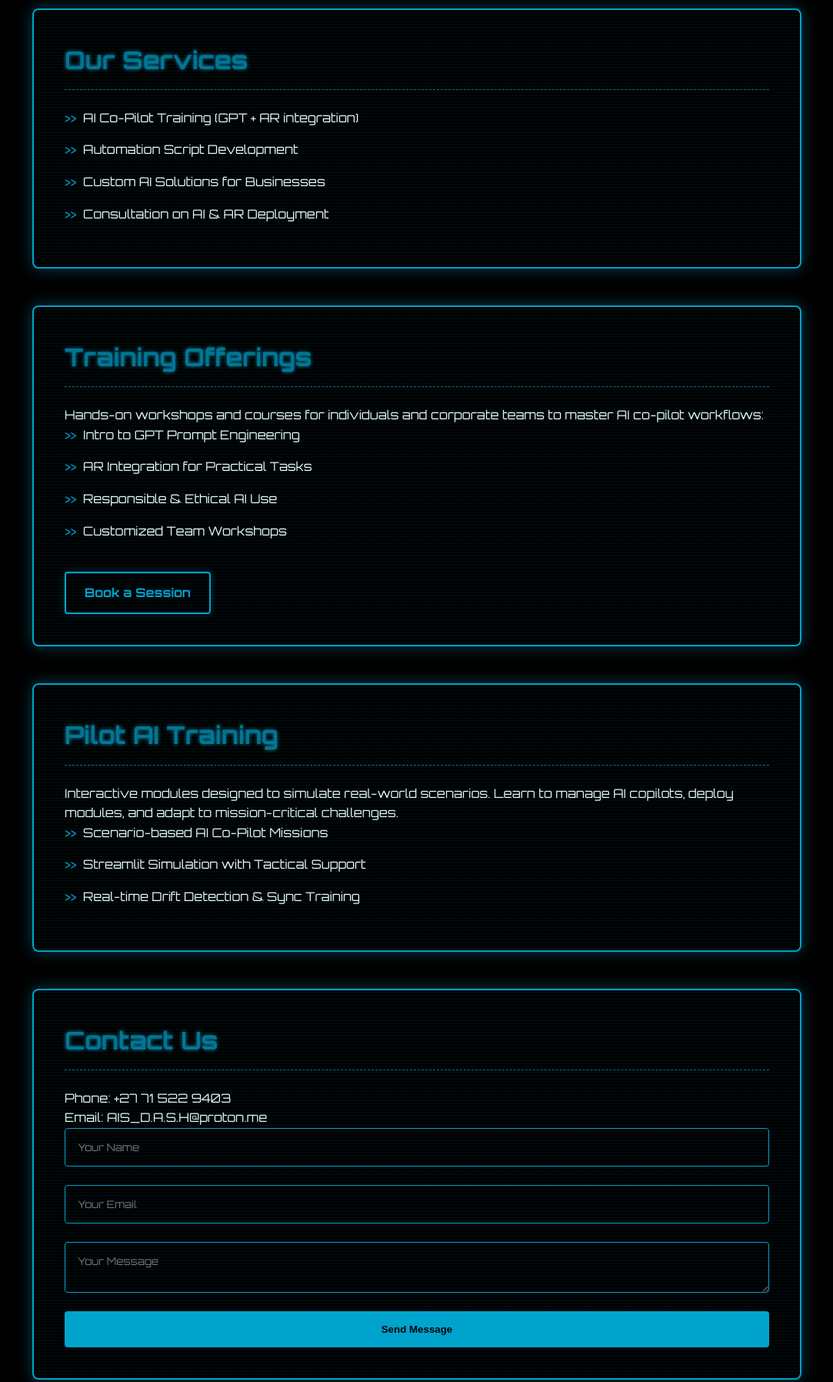
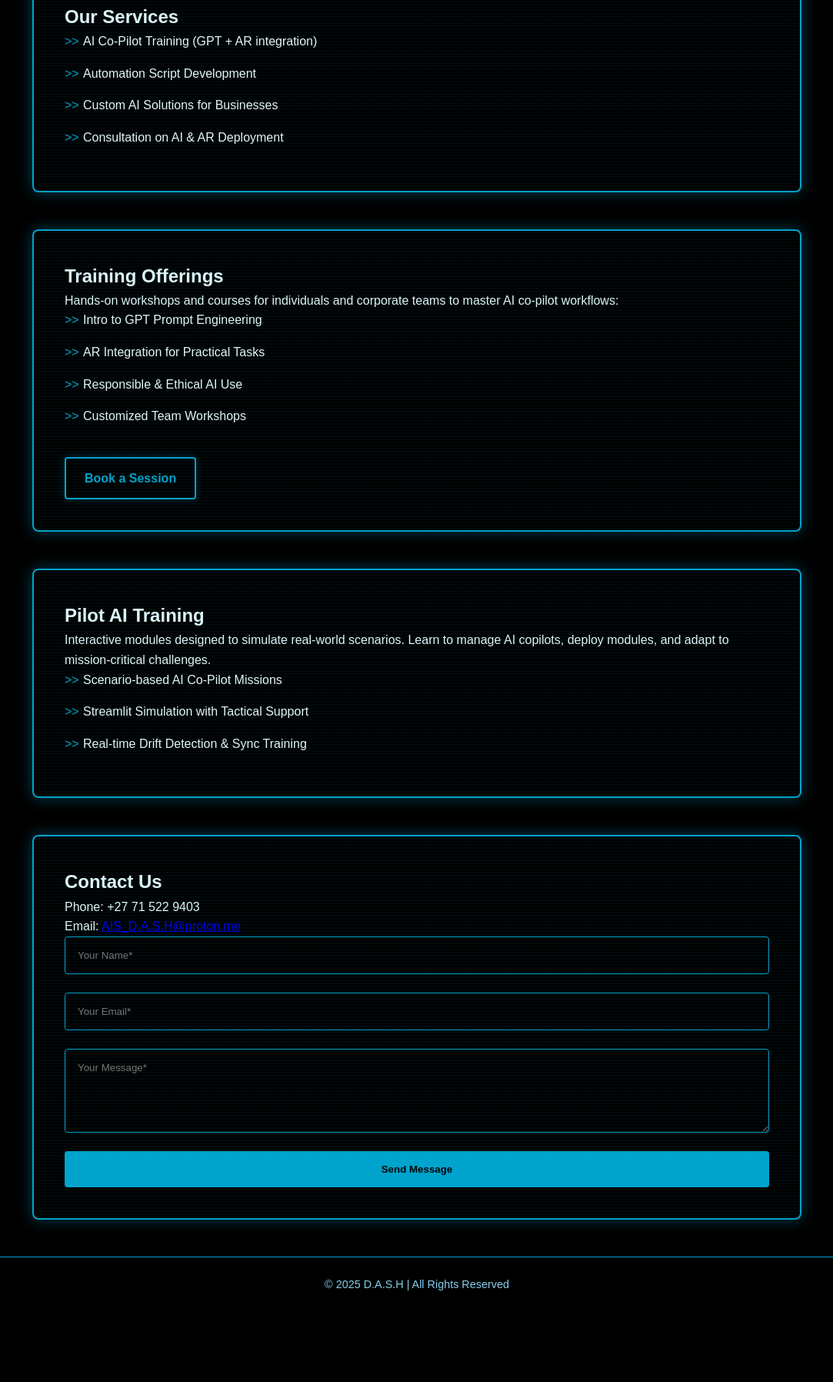
Before and after one commit to AIS-Actual/D.A.S.H_WebSite, a plain HTML site: page index.html in a window 1280 px wide. Shown: the part 1001-2797 px from the top of the page at 77% size, without its empty margins (98-1181 px from the left). After the commit the page ends 2706 px from the top, so only its background shows below. Drawn offline with Linux system fonts and the light colour scheme.

Commit message:
Update index.html

```diff
--- a/index.html
+++ b/index.html
@@ -4,20 +4,23 @@
   <meta charset="UTF-8">
   <meta name="viewport" content="width=device-width, initial-scale=1.0">
   <title>D.A.S.H - Dedicated Autonomous Support Hub</title>
-  <link href="https://fonts.googleapis.com/css2?family=Orbitron:wght@400;700&display=swap" rel="stylesheet">
   <link rel="stylesheet" href="css/style.css">
 </head>
 <body>
+
+  <!-- Starfield -->
   <div class="starfield"></div>
 
-  <header id="home">
-    <img src="../img/logo.jpg" alt="D.A.S.H Logo" class="logo">
+  <!-- Header / Hero -->
+  <header>
+    <img src="img/logo.jpg" alt="D.A.S.H Logo" class="logo">
     <h1>D.A.S.H</h1>
     <p>Dedicated Autonomous Support Hub</p>
     <p>AI Training, Automation, and AR Co-Pilot Services</p>
-    <a href="#contact" class="btn-primary">Get Started</a>
+    <a href="#training" class="btn-primary">Get Started</a>
   </header>
 
+  <!-- Navigation -->
   <nav>
     <a href="#about">About</a>
     <a href="#services">Services</a>
@@ -26,13 +29,15 @@
     <a href="#contact">Contact</a>
   </nav>
 
+  <!-- About Section -->
   <section id="about" class="hud-panel">
-    <h2 class="terminal-header">About D.A.S.H</h2>
+    <h2>About D.A.S.H</h2>
     <p>D.A.S.H provides AI-driven training, automation solutions, and AR co-pilot services. Our mission is to empower businesses and individuals to leverage AI responsibly and effectively.</p>
   </section>
 
+  <!-- Services Section -->
   <section id="services" class="hud-panel">
-    <h2 class="terminal-header">Our Services</h2>
+    <h2>Our Services</h2>
     <ul>
       <li>AI Co-Pilot Training (GPT + AR integration)</li>
       <li>Automation Script Development</li>
@@ -41,8 +46,9 @@
     </ul>
   </section>
 
+  <!-- Training Section -->
   <section id="training" class="hud-panel">
-    <h2 class="terminal-header">Training Offerings</h2>
+    <h2>Training Offerings</h2>
     <p>Hands-on workshops and courses for individuals and corporate teams to master AI co-pilot workflows:</p>
     <ul>
       <li>Intro to GPT Prompt Engineering</li>
@@ -53,8 +59,9 @@
     <a href="#contact" class="btn-secondary">Book a Session</a>
   </section>
 
+  <!-- Pilot AI Training (restored) -->
   <section id="pilot" class="hud-panel">
-    <h2 class="terminal-header">Pilot AI Training</h2>
+    <h2>Pilot AI Training</h2>
     <p>Interactive modules designed to simulate real-world scenarios. Learn to manage AI copilots, deploy modules, and adapt to mission-critical challenges.</p>
     <ul>
       <li>Scenario-based AI Co-Pilot Missions</li>
@@ -63,20 +70,25 @@
     </ul>
   </section>
 
+  <!-- Contact Section -->
   <section id="contact" class="hud-panel">
-    <h2 class="terminal-header">Contact Us</h2>
+    <h2>Contact Us</h2>
     <p>Phone: +27 71 522 9403</p>
-    <p>Email: AIS_D.A.S.H@proton.me</p>
-    <form class="contact-form">
-      <input type="text" placeholder="Your Name" required>
-      <input type="email" placeholder="Your Email" required>
-      <textarea placeholder="Your Message" required></textarea>
+    <p>Email: <a href="mailto:AIS_D.A.S.H@proton.me">AIS_D.A.S.H@proton.me</a></p>
+
+    <form class="contact-form" action="mailto:AIS_D.A.S.H@proton.me" method="post" enctype="text/plain">
+      <input type="text" name="name" placeholder="Your Name*" required>
+      <input type="email" name="email" placeholder="Your Email*" required>
+      <textarea name="message" rows="5" placeholder="Your Message*" required></textarea>
       <button type="submit">Send Message</button>
     </form>
   </section>
 
+  <!-- Footer -->
   <footer>
-    <p>© 2025 D.A.S.H | All Rights Reserved</p>
+    <p>&copy; 2025 D.A.S.H | All Rights Reserved</p>
   </footer>
+
+  <script src="js/main.js"></script>
 </body>
 </html>
```
